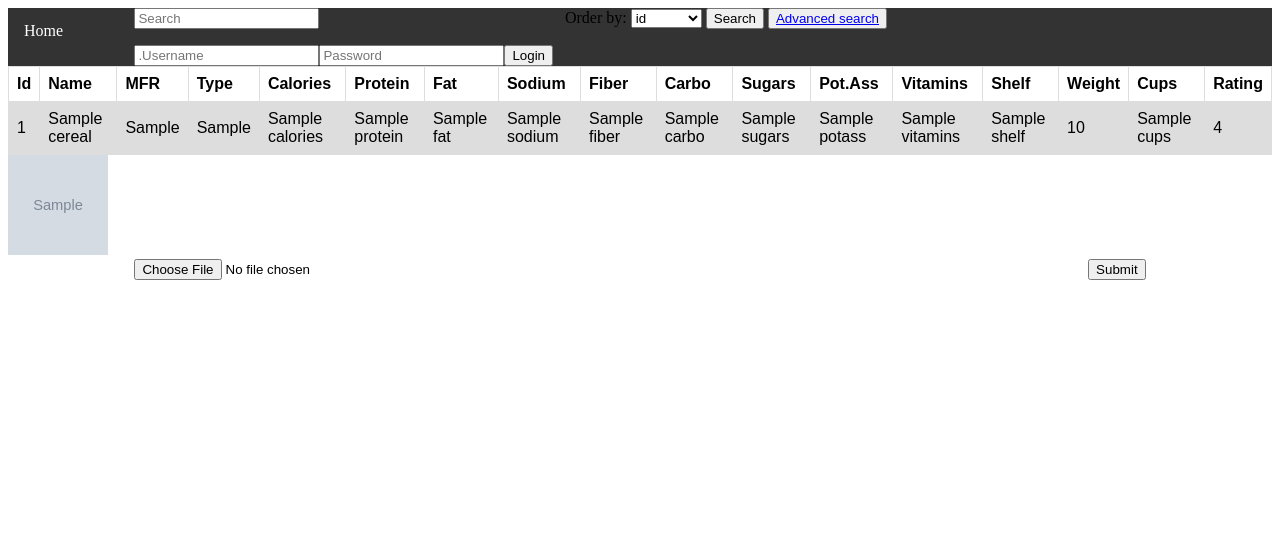
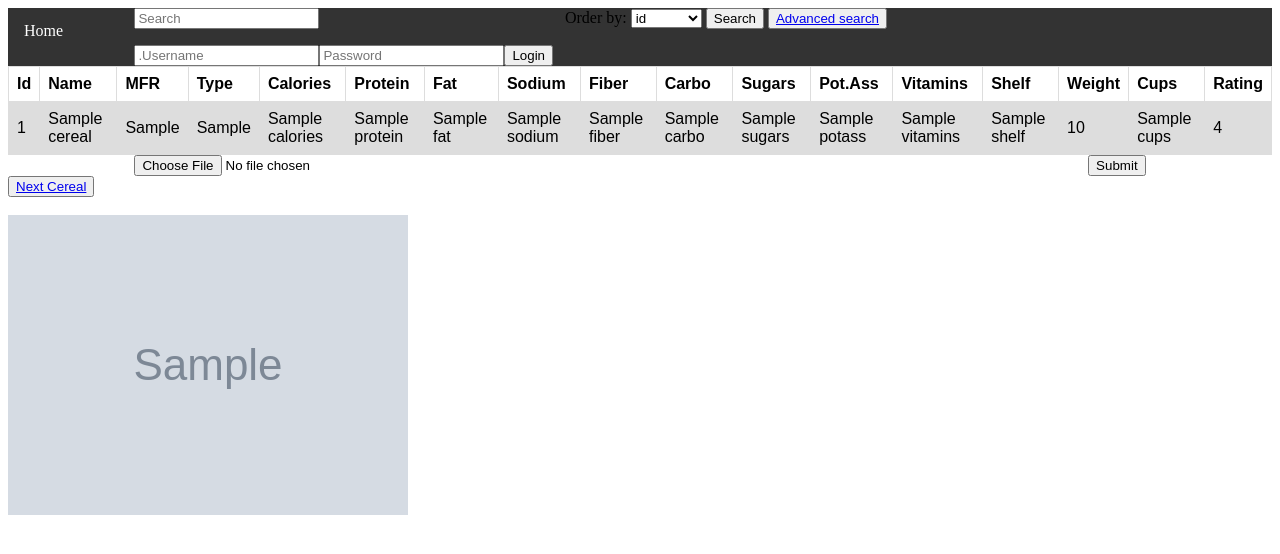
Before and after one commit to TimTheFiend/new_cereal, a Flask app: template templates/index.html in a window 1280 px wide. Shown: the top 554 px of the page. Run offline with Flask 2, Linux system fonts and the light colour scheme; the template is opened without the code that fills it: most values are stand-ins (such as "Sample title", 1, 10 or a date in 2020); grey boxes marked "Sample" are stand-in pictures.

Commit message:
index functionality

```diff
--- a/app.py
+++ b/app.py
@@ -38,7 +38,8 @@ def get_cereal_id(id):
     if request.method == 'GET':
         return render_template(
             "index.html",
-            cereal=db.get_cereal(id)
+            cereal=db.get_cereal(id),
+            max_id=db.get_max_rows
         )
     if request.method == 'POST':
         if 'img' not in request.files:
@@ -48,7 +49,8 @@ def get_cereal_id(id):
         file.save(join(IMAGE_DIR, f"{id}.png"))
         return render_template(
             "index.html",
-            cereal=db.get_cereal(id)
+            cereal=db.get_cereal(id),
+            max_id=db.get_max_rows
         )
 
 
--- a/data/cereal_db.py
+++ b/data/cereal_db.py
@@ -132,6 +132,11 @@ class DbTool:
 
 
     @property
+    def get_max_rows(self) -> int:
+        return len(self.get_cereals())
+
+
+    @property
     def CREATE_TABLE_USER(self) -> str:
         """Returns the SQL query to create ``-table."""
         return """
--- a/static/styles.css
+++ b/static/styles.css
@@ -102,3 +102,8 @@ form {
   input+input {
     float: right;
   }
+
+img {
+  max-width: 600px;
+  max-height: 600px;
+}
--- a/templates/index.html
+++ b/templates/index.html
@@ -52,9 +52,7 @@
         {% endif %}
     </table>
 
-    {% if cereal.get_img != "" %}
-    <img src="{{ cereal.get_img }}" width="100px" height="100px" />
-    {% endif %}
+
 
 
     <form action="/{{ cereal.id }}" method="POST" enctype="multipart/form-data">
@@ -63,6 +61,26 @@
     </form>
 
     </body>
+    {% if cereal.id != 1 %}
+    <button>
+        <a href="{{ url_for('get_cereal_id', id=cereal.id - 1) }}">
+            Previous Cereal
+        </a>
+    </button>
+    {% endif %}
 
+    {% if cereal.id != max_id %}
+    <button>
+        <a href="{{ url_for('get_cereal_id', id=cereal.id + 1) }}">
+            Next Cereal
+        </a>
+    </button>
+
+    {% endif %}
+    <br>
+    <br>
+    {% if cereal.get_img != "" %}
+    <img src="{{ cereal.get_img }}" />
+    {% endif %}
 
     </html>
```
Also changed, not shown: data/cereal.db.
